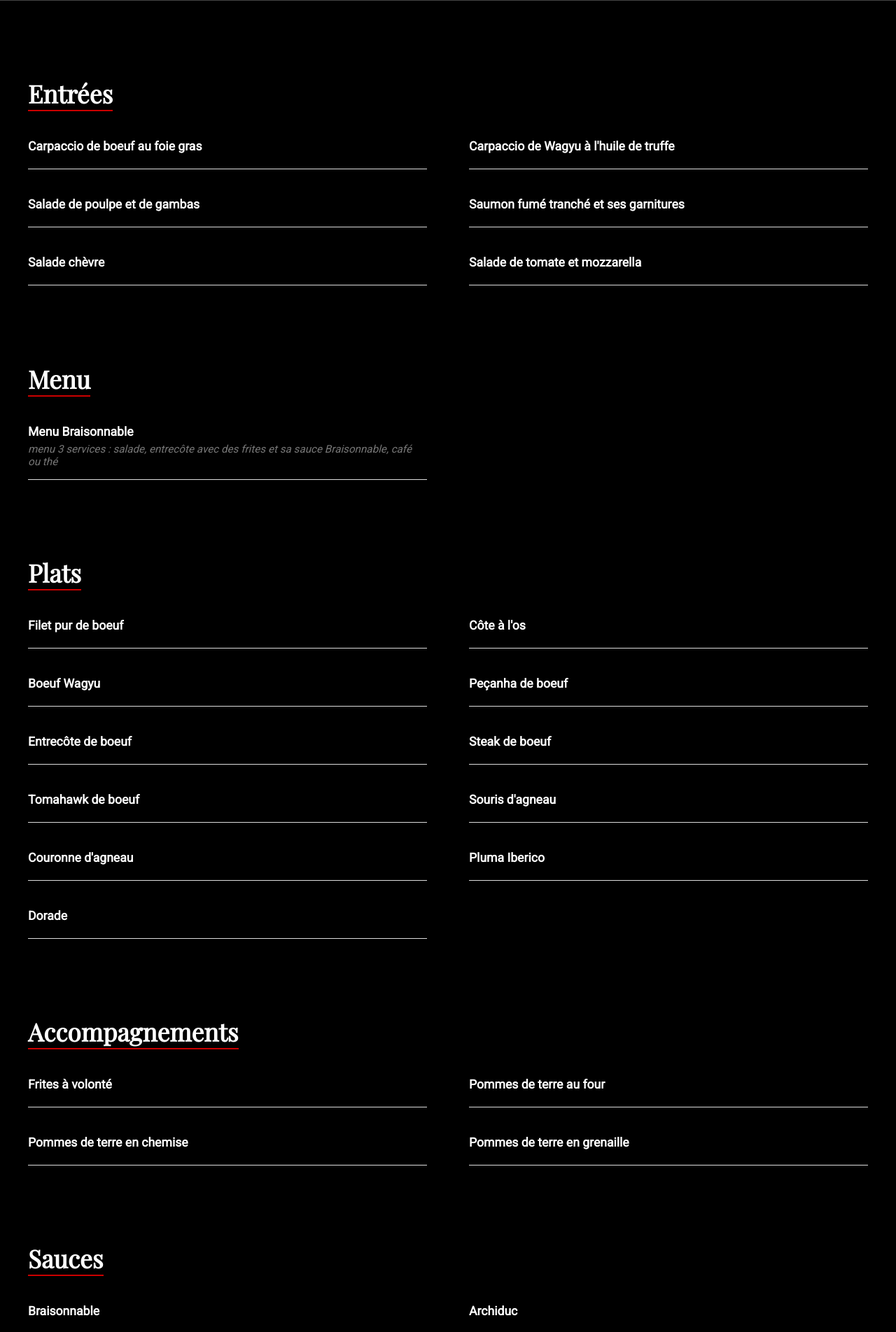
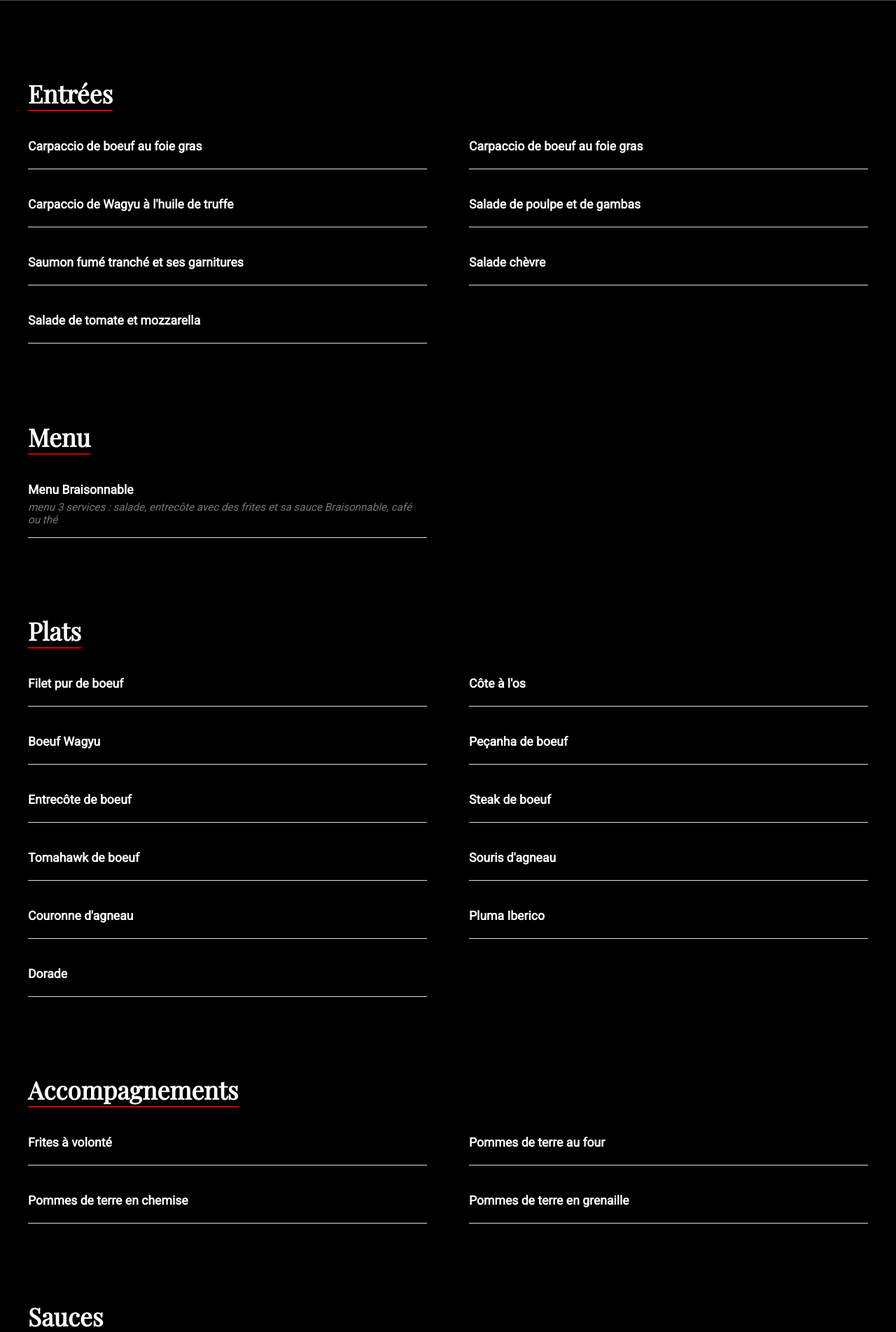
Before and after one commit to laurilan11/Braisonnable, a Django app: page /menu/ in a window 1280 px wide. Shown: the part 368-2272 px from the top of the page at 70% size. Run offline with Django 5.2, Linux system fonts and the light colour scheme.

Commit message:
Update menu.html

```diff
--- a/restaurant/templates/restaurant/menu.html
+++ b/restaurant/templates/restaurant/menu.html
@@ -33,6 +33,13 @@
   <h2>Entrées</h2>
   <ul class="menu-list">
     <li class="menu-itemo">
+      <div class="item-text">
+        <h4>Carpaccio de boeuf au foie gras</h4>
+        <p></p>
+      </div>
+      <span class="price"></span>
+    </li>
+        <li class="menu-itemo">
       <div class="item-text">
         <h4>Carpaccio de boeuf au foie gras</h4>
         <p></p>
```
